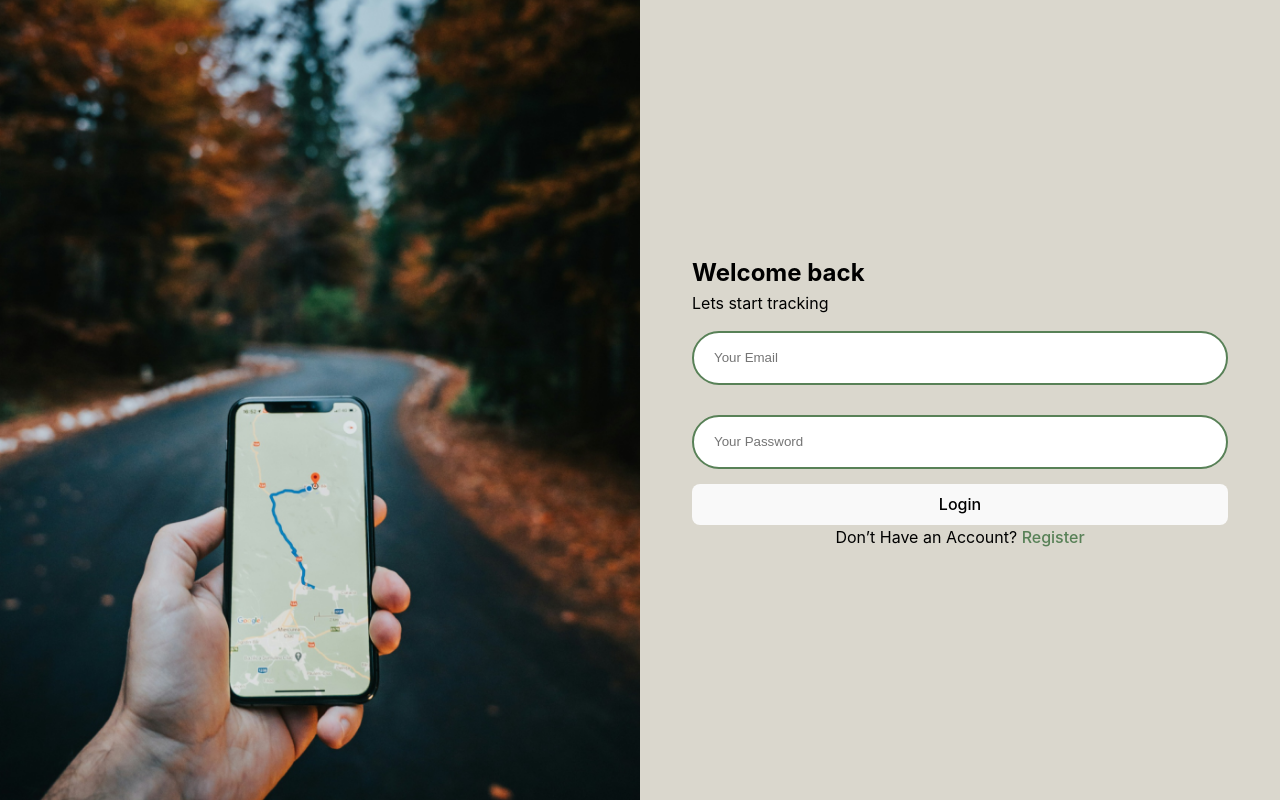
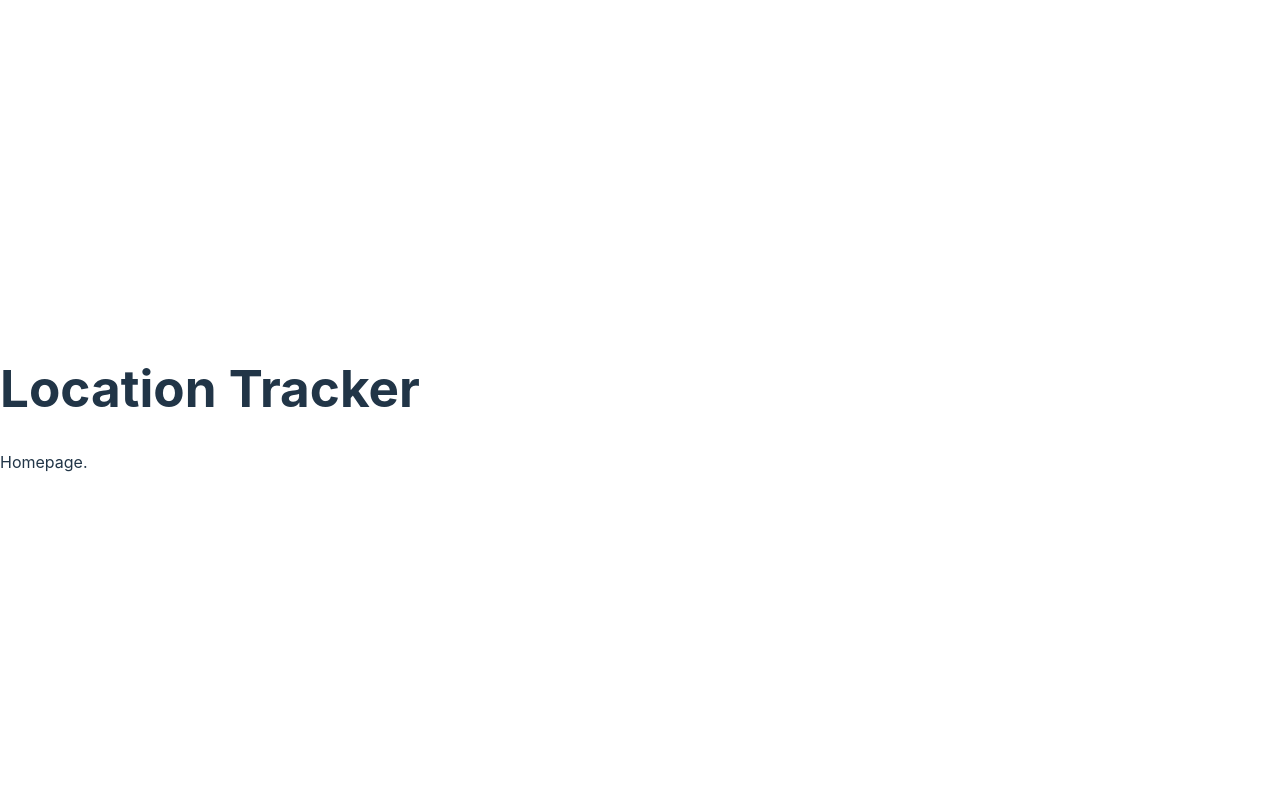
Before and after one commit to gatimugabriel/location-tracker, a React (Vite) app in the folder client/: page / in a window 1280 px wide. Before the commit this address led to /Login. Built offline with nearby package versions, Linux system fonts and the light colour scheme.

Commit message:
update: @ api service url routes; include homepage

```diff
--- a/client/src/main.jsx
+++ b/client/src/main.jsx
@@ -7,29 +7,28 @@ import {createBrowserRouter, createRoutesFromElements, Route, RouterProvider} fr
 
 import ErrorComponent from "./components/shared/error/ErrorComponent.jsx";
 import PrivateRoute from "./components/auth/PrivateRoute.jsx";
+import {AuthContextProvider} from "./context/AuthContext.jsx";
 
 // --- screens --- //
-// auth
+import Homepage from "./screens/Homepage.jsx";
 import Signup from './screens/Signup.jsx';
 import Login from "./screens/Login.jsx";
 
 // private
 import Dashboard from './screens/Dashboard.jsx';
-import {AuthContextProvider} from "./context/AuthContext.jsx";
 
 const router = createBrowserRouter(
     createRoutesFromElements(
-        <Route path="/" element={<App/>}>
+        <Route element={<App/>}>
 
             {/* public pages */}
-            {/* Hey Farjana, maybe you can add an intro page that will explain to new users what the app does.*/}
-            {/* <Route index={true} path="/" element={<Dashboard/>}/> */}
+            <Route index={true} path="/" element={<Homepage/>}/>
             <Route path="/login" element={<Login/>}/>
             <Route path="/signup" element={<Signup/>}/>
 
             {/* private pages */}
             <Route element={<PrivateRoute/>}>
-                <Route path="/" element={<Dashboard/>}/>
+                <Route path="/dashboard" element={<Dashboard/>}/>
             </Route>
 
             {/*  Not Found Page */}
@@ -43,8 +42,8 @@ const router = createBrowserRouter(
 
 ReactDOM.createRoot(document.getElementById('root')).render(
     <React.StrictMode>
-            <AuthContextProvider>
-                <RouterProvider router={router} />
-            </AuthContextProvider>
+        <AuthContextProvider>
+            <RouterProvider router={router}/>
+        </AuthContextProvider>
     </React.StrictMode>,
 )
--- /dev/null
+++ b/client/src/screens/Homepage.jsx
@@ -0,0 +1,10 @@
+function Homepage() {
+    return (
+        <div>
+            <h1>Location Tracker </h1>
+            Homepage.
+        </div>
+    );
+}
+
+export default Homepage;
--- a/client/src/screens/Login.jsx
+++ b/client/src/screens/Login.jsx
@@ -26,7 +26,7 @@ function Login() {
         e.preventDefault();
 
         if (await login(formData.email, formData.password)){
-            navigate('/')
+            navigate('/dashboard')
         }
     }
 
--- a/client/src/screens/Signup.jsx
+++ b/client/src/screens/Signup.jsx
@@ -25,7 +25,7 @@ function Signup() {
         e.preventDefault();
 
         if (await signup(formData.email, formData.password, formData.confirmPassword)) {
-            navigate('/')
+            navigate('/dashboard')
         }
     };
 
--- a/client/src/services/api.service.js
+++ b/client/src/services/api.service.js
@@ -1,7 +1,7 @@
 import axios from "axios";
 
 const apiService = axios.create({
-    baseURL: "http://localhost:8080/api/v1",
+    baseURL: "https://location-tracker-687k.onrender.com/api/v1",
     headers: {
         "Content-type": "application/json"
     }
```
